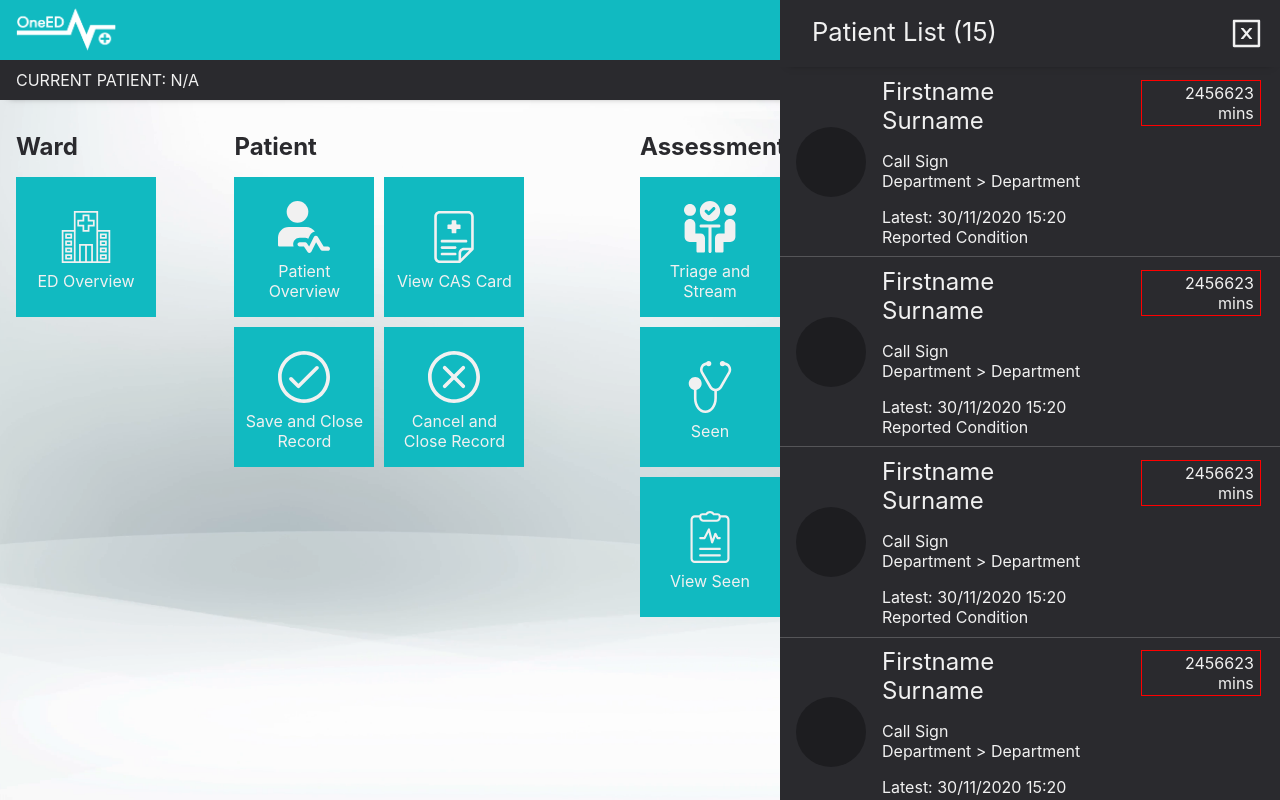
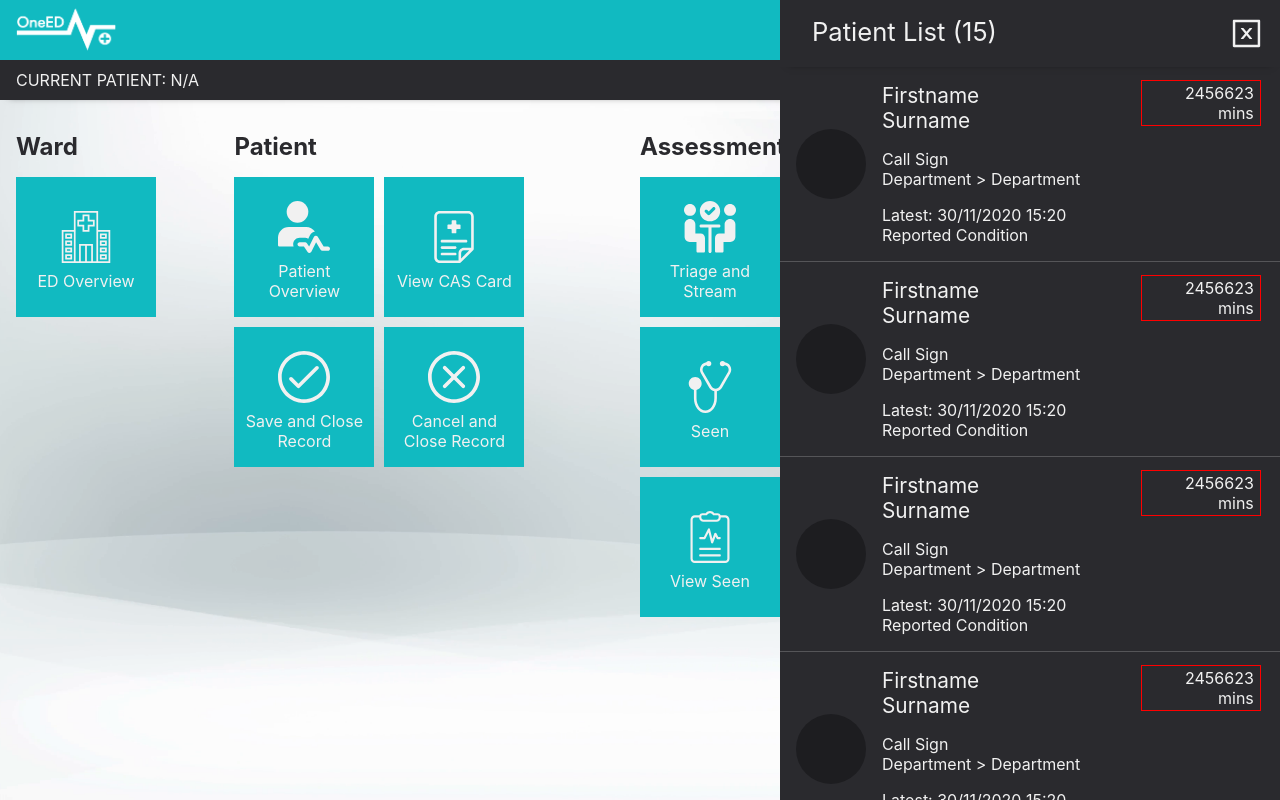
Before and after one commit to riz-l/one-ed, a React (Create React App) app: page / in a window 1280 px wide. Both pictures are taken after a click on the element 1080 px from the left and 80 px from the top of the page. Built offline with nearby package versions, Linux system fonts and the light colour scheme; some icons are missing.

Commit message:
MASTER: Adding PatientListItem changes

```diff
--- a/src/components/PatientListItem/PatientListItem.component.jsx
+++ b/src/components/PatientListItem/PatientListItem.component.jsx
@@ -11,6 +11,7 @@ import {
   Icon,
   ContentWrapper,
   DetailsContainer,
+  NameItem,
   DetailItem,
   StatusContainer,
 } from "./PatientListItem.elements";
@@ -27,10 +28,10 @@ export default function PatientListItem() {
 
       <ContentWrapper>
         <DetailsContainer>
-          <DetailItem>
+          <NameItem>
             <h2>Firstname</h2>
             <h2>Surname</h2>
-          </DetailItem>
+          </NameItem>
 
           <DetailItem>
             <p>Call Sign</p>
--- a/src/components/PatientListItem/PatientListItem.elements.js
+++ b/src/components/PatientListItem/PatientListItem.elements.js
@@ -79,8 +79,26 @@ export const DetailsContainer = styled.div`
   flex: 2;
   height: 100%;
   justify-content: space-between;
-  padding: 0 1rem;
+  padding: 0.4rem 1rem;
   width: 100%;
+`;
+
+// Element: NameItem
+export const NameItem = styled.div`
+  align-items: flex-start;
+  display: flex;
+  flex-direction: column;
+  justify-content: flex-start;
+  margin-bottom: 1rem;
+
+  &:last-child {
+    margin-bottom: 0;
+  }
+
+  & h2 {
+    font-size: 1.3rem;
+    font-weight: 400;
+  }
 `;
 
 // Element: DetailItem
@@ -93,10 +111,6 @@ export const DetailItem = styled.div`
 
   &:last-child {
     margin-bottom: 0;
-  }
-
-  & h2 {
-    font-weight: 400;
   }
 `;
 
--- a/src/index.css
+++ b/src/index.css
@@ -9,7 +9,7 @@
 }
 
 body {
-  background-color: #b8c6db;
+  background-color: #f1f1f1;
   background-image: url("/src/assets/img/page-background.png");
   background-position: center;
   background-repeat: no-repeat;
```
